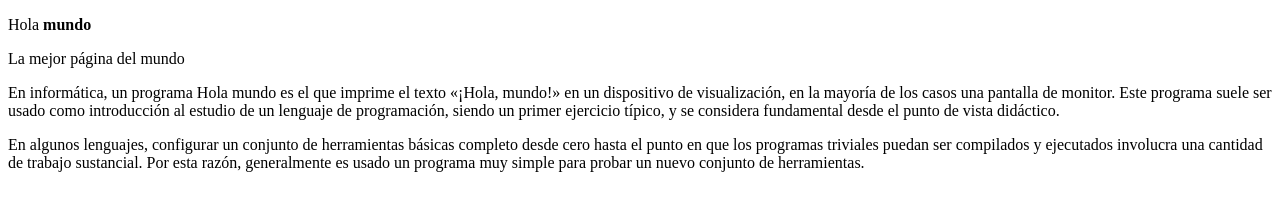
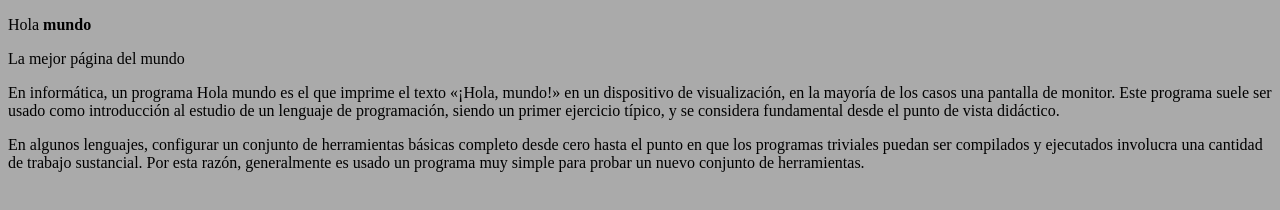
Before and after one commit to materuca/materuca.github.io, a plain HTML site: page disenoWeb/holamundo2.html in a window 1280 px wide. Drawn offline with Linux system fonts and the light colour scheme.

Commit message:
Add files via upload

```diff
--- a/disenoWeb/holamundo2.html
+++ b/disenoWeb/holamundo2.html
@@ -4,7 +4,7 @@
     <meta http-equiv="content-type" content="text/html; charset=UTF-8">
     <title>Hola Mundo</title>
   </head>
-  <body onclick="alert('quita tus manos de encima')">
+  <body bgcolor="#AAA" onclick="alert('quita tus manos de encima')">
     <!==esto es una descripción del hola mundo==>
     <p id="titulo" title="esto es un hola mundo">Hola <strong>mundo</strong></p>
     <p>La mejor página del mundo<br>
```
